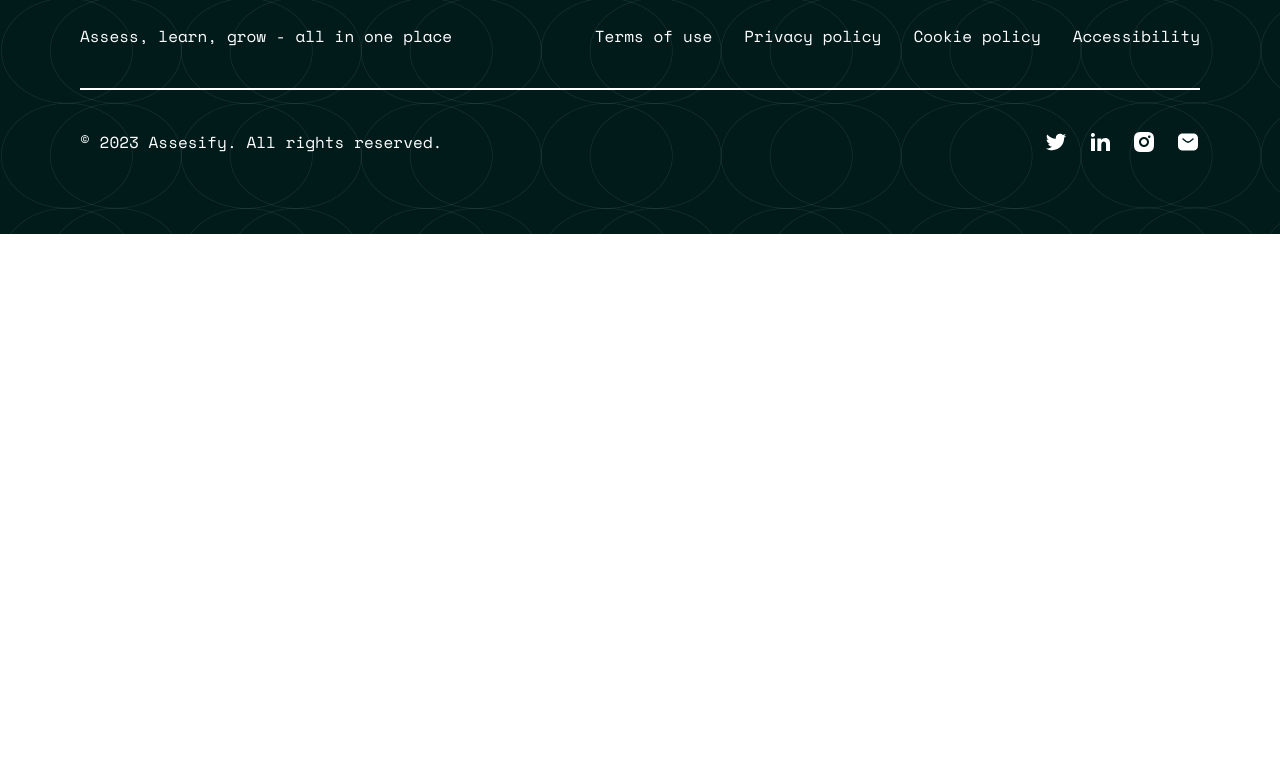
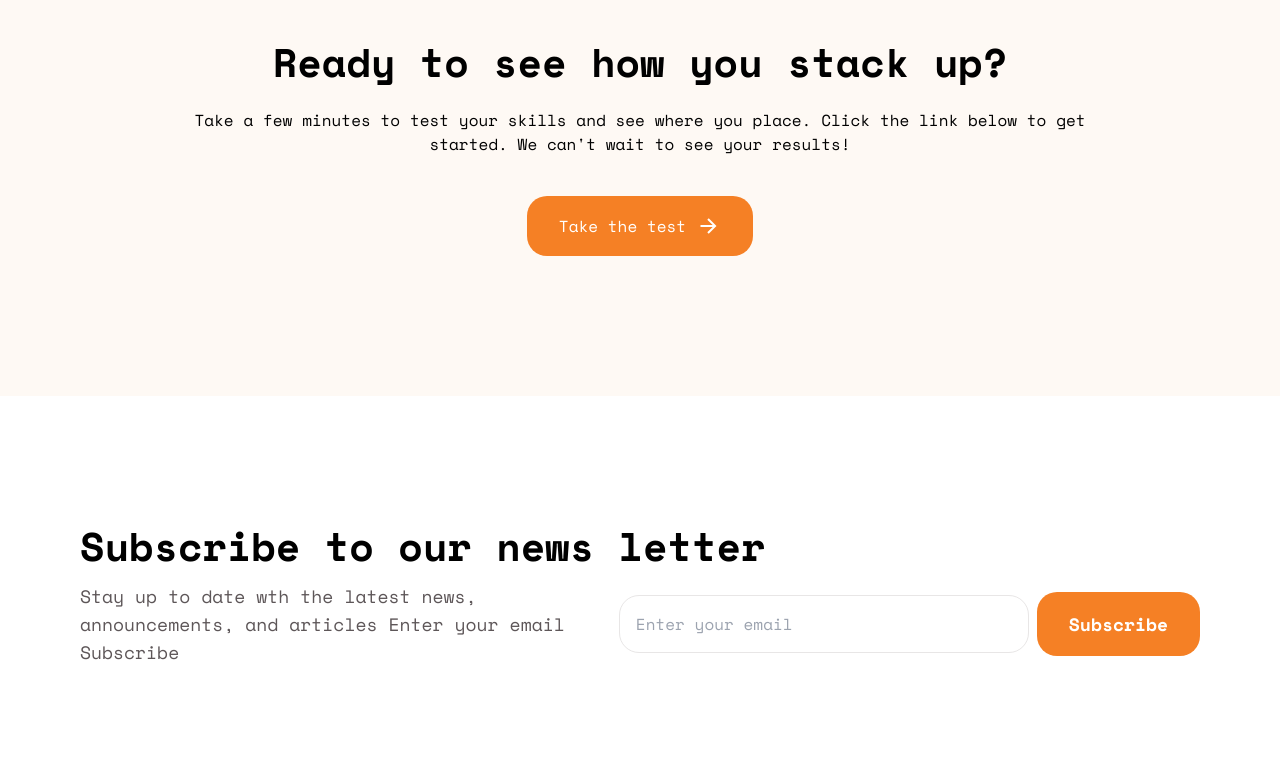
Before and after one commit to kingjamesx/quiz-app, a Next.js app: page / in a window 1280 px wide. Shown: the part 3129-3900 px from the top of the page. Before the commit the page ends 3363 px from the top, so only its background shows below. Built offline with nearby package versions, Linux system fonts and the light colour scheme.

Commit message:
update: subscribe

```diff
--- /dev/null
+++ b/components/home-page/layout/StackUp.jsx
@@ -0,0 +1,33 @@
+import React from 'react';
+import Link from 'next/link';
+import arrow from '../../../public/icons/arrow.svg';
+import Image from 'next/image';
+import Button from '@/components/Auth/Button/Button';
+
+const StackUp = () => {
+  return (
+    <section className="flex flex-col justify-center items-center px-20 py-[100px] bg-primary-2/0">
+      <div className="mt-10 flex flex-col justify-center items-center mb-10">
+        <h3 className="text-[40px] font-[700] mb-4">
+          Ready to see how you stack up?
+        </h3>
+        <p className="font-lg text-center w-[900px]">
+          Take a few minutes to test your skills and see where you place. Click
+          the link below to get started. We can't wait to see your results!
+        </p>
+      </div>
+
+      <Link
+          href="/assessments"
+          className="mb-10 flex w-max px-8 items-center justify-center gap-1 rounded-[20px] bg-primary-2/400 py-1.5 text-white hover:bg-primary-2/500 md:gap-2.5 md:py-[18px]"
+        >
+          <p>Take the test</p>
+          <Image src={arrow} alt="arrow" />
+        </Link>
+      {/* <a href="" className="">Take the test */}
+      {/* </a> */}
+    </section>
+  );
+};
+
+export default StackUp;
--- /dev/null
+++ b/components/home-page/layout/Subscribe.jsx
@@ -0,0 +1,23 @@
+import React from 'react';
+import Button from '@/components/Auth/Button/Button';
+
+const Subscribe = () => {
+  return (
+    <section className="py-[120px] px-20">
+      <h3 className="font-bold text-[40px] mb-1.5">Subscribe to our news letter</h3>
+      <div className="flex items-center gap-2">
+        <p className="w-[580px] text-lg text-secondary">
+          Stay up to date wth the latest news, announcements, and articles Enter
+          your email Subscribe
+        </p>
+        <form action="" className="flex items-center gap-2">
+            <input type="text" className="w-[410px] border border-[#E8E6E6] p-4 rounded-[20px]" placeholder='Enter your email' />
+            {/* <Button name='Subscribe' /> */}
+            <button className="text-white bg-primary-2/400 font-bold text-lg py-[18px] px-8 rounded-[20px]">Subscribe</button>
+        </form>
+      </div>
+    </section>
+  );
+};
+
+export default Subscribe;
--- a/pages/index.js
+++ b/pages/index.js
@@ -1,6 +1,8 @@
 import Qualities from '@/components/home-page/Qualities';
 import Resources from '@/components/home-page/Resources';
 import Testimonials from '@/components/home-page/layout/Testimonials';
+import StackUp from '@/components/home-page/layout/StackUp';
+import Subscribe from '@/components/home-page/layout/Subscribe';
 import HeaderHero from '@/components/home-page/layout/Header-Hero';
 import HomeLayout from '@/components/home-page/layout/home-layout';
 import Footer from '@/components/layout/Footer';
@@ -24,6 +26,8 @@ export default function Home() {
         <Qualities />
         <Resources />
         <Testimonials />
+        <StackUp />
+        <Subscribe />
         <Footer />
       </HomeLayout>
     </>
```
